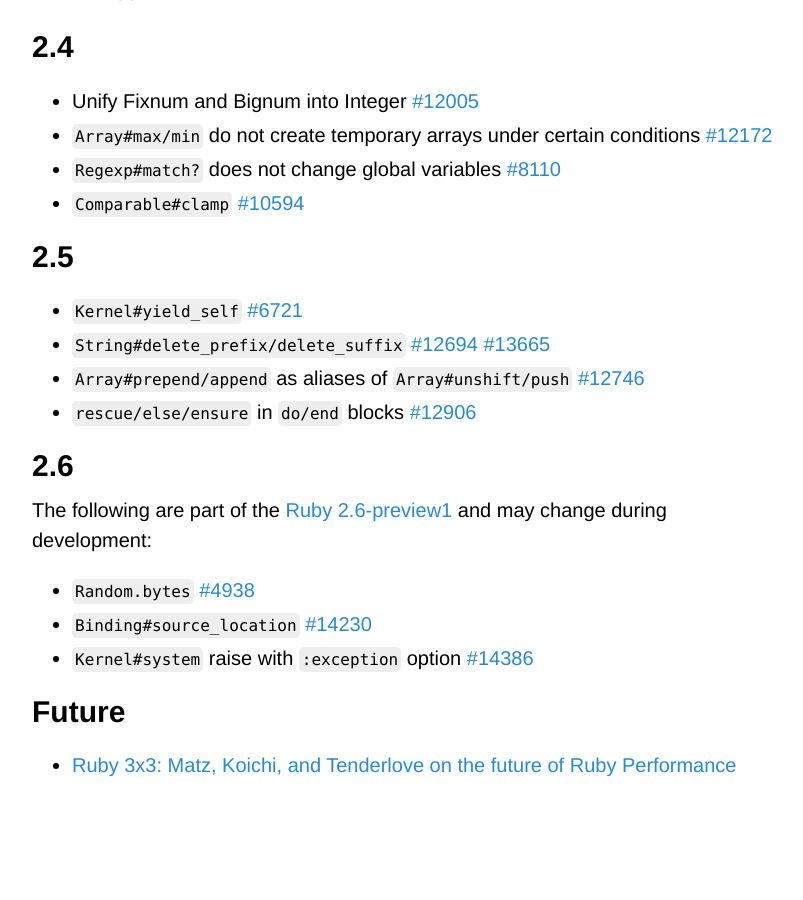
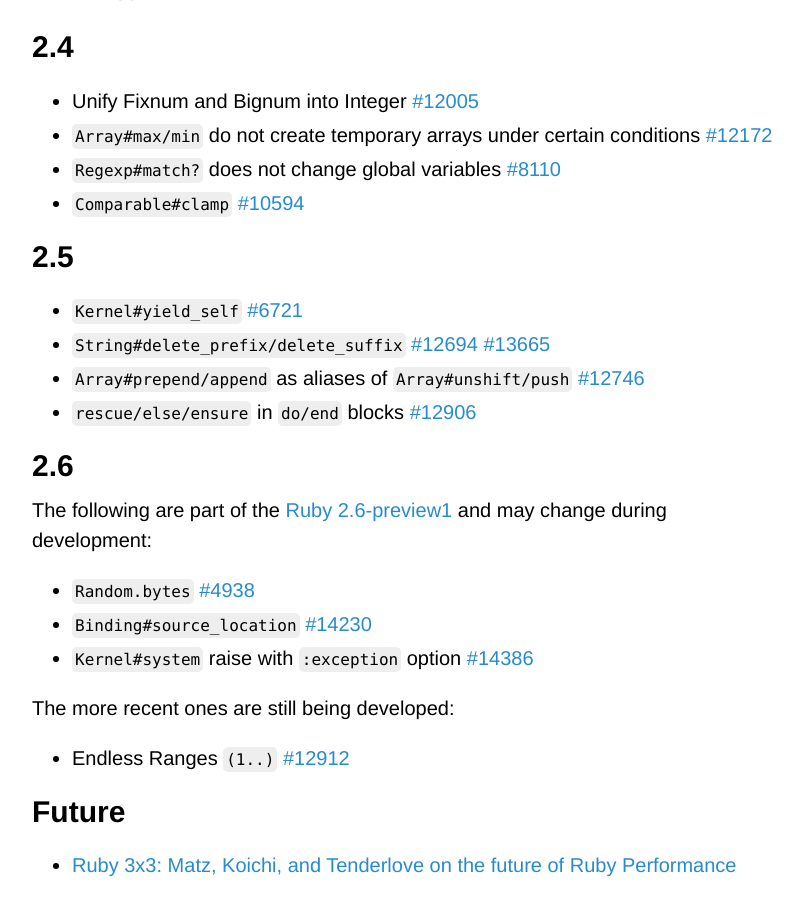
Before and after one commit to Maumagnaguagno/maumagnaguagno.github.io, a Jekyll site: the page built from ruby-versions.md, in a window 1280 px wide and 900 px high, scrolled down 2156 px. Shown: the whole window, without its empty margins (228-1031 px from the left). Built offline with Jekyll 4.4.1, drawn with Linux system fonts in a browser that asks for light colours; our own code applies the rules of GitHub Pages for plain Markdown files; before the commit the page ends 2956 px from its top, so only the background shows below that.

Commit message:
Add endless ranges to Ruby Versions 2.6 section

```diff
--- a/ruby-versions.md
+++ b/ruby-versions.md
@@ -81,5 +81,8 @@ The following are part of the [Ruby 2.6-preview1](https://www.ruby-lang.org/en/n
 - ``Binding#source_location`` [#14230](https://bugs.ruby-lang.org/issues/14230)
 - ``Kernel#system`` raise with ``:exception`` option [#14386](https://bugs.ruby-lang.org/issues/14386)
 
+The more recent ones are still being developed:
+- Endless Ranges ``(1..)`` [#12912](https://bugs.ruby-lang.org/issues/12912)
+
 ## Future
 - [Ruby 3x3: Matz, Koichi, and Tenderlove on the future of Ruby Performance](https://blog.heroku.com/ruby-3-by-3)
```
